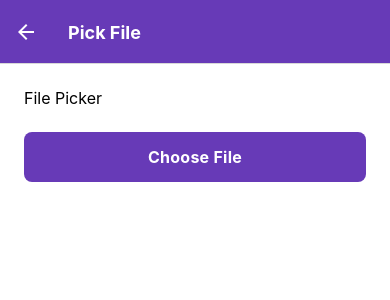
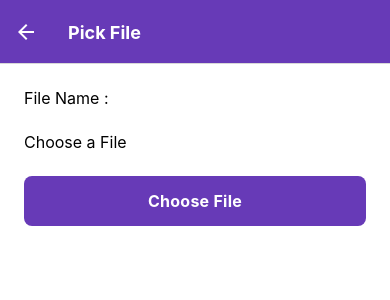
Before and after one commit to yoesuv/RN-Picker-Permission, a React Native app: screen /File in a window 390 px wide. Shown: the top 300 px of the page. Built offline with nearby package versions, Linux system fonts and the light colour scheme.

Commit message:
:sparkles: function choose file

```diff
--- a/src/screens/file.tsx
+++ b/src/screens/file.tsx
@@ -1,24 +1,39 @@
 import React, { useState } from 'react';
 import { StyleSheet, SafeAreaView, Text, View, Image } from 'react-native';
-import * as ImagePicker from 'expo-image-picker';
+import * as DocumentPicker from 'expo-document-picker';
 import AppButton from '../components/button';
 import SizedBox from '../components/sized-box';
 
 export default function File() {
 
-    const chooseFile = () => {
+    const [file, setFile] = useState<any | null>(null);
+    const [fileName, setFileName] = useState<any | null>(null);
 
+    const chooseFile = async () => {
+        let result = await DocumentPicker.getDocumentAsync({
+            type: ['application/pdf', 'image/png'],
+        });
+        if (result.type === 'success') {
+            setFileName(result.name)
+            setFile(result.uri)
+        }
     }
 
     return <SafeAreaView style={styles.container}>
         <View style={styles.content}>
-            <Text style={styles.label}>File Picker</Text>
+            <Text style={styles.label}>File Name : { fileName }</Text>
+            <SizedBox height={24} />
+            { file != null ? <Text style={styles.label} >{ file }</Text> : <ChooseFile /> }
             <SizedBox height={24} />
             <View style={styles.button}>
                 <AppButton title="Choose File" onPress={chooseFile} />
             </View>
         </View>
     </SafeAreaView>
+}
+
+function ChooseFile(): JSX.Element {
+    return <Text style={styles.label}>Choose a File</Text>
 }
 
 const styles = StyleSheet.create({
```
